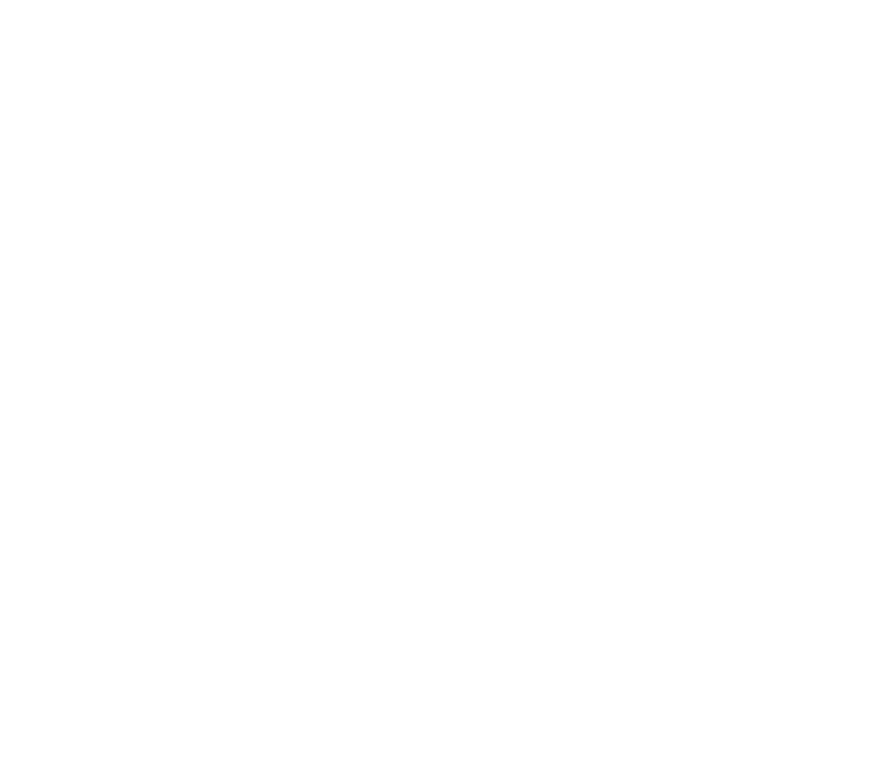
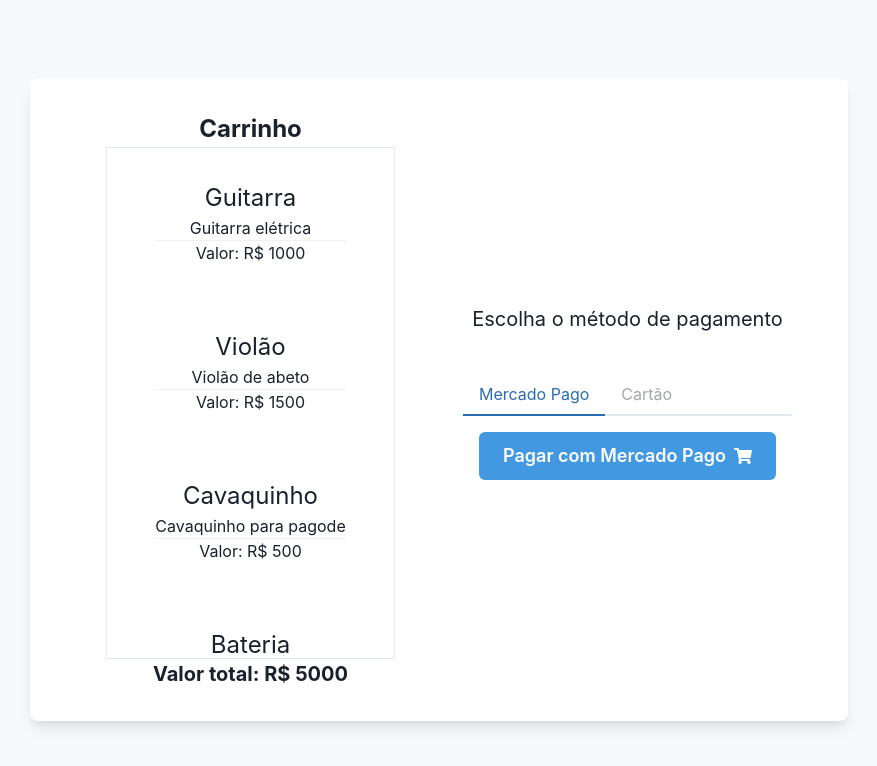
Before and after one commit to aqb/APS-application, a React (Create React App) app in the folder ProjetoRUP/musicshop-frontend/: page /finalizarpedido in a window 1280 px wide. Before the commit this address had no page. Shown: the top 766 px of the page, without its empty margins (201-1078 px from the left). Built offline with nearby package versions, Linux system fonts and the light colour scheme.

Commit message:
refactor: TelaCriarPedido

```diff
--- a/ProjetoRUP/musicshop-frontend/src/App.tsx
+++ b/ProjetoRUP/musicshop-frontend/src/App.tsx
@@ -21,9 +21,9 @@
   <ChakraProvider theme={theme}>
     <BrowserRouter>
       <Routes>
-        <Route path="/TelaCriarPedido" element={<TelaCriarPedido />}></Route>
-        <Route path="/TelaCadastro" element={<TelaCadastro />}></Route>
-        <Route path="/" element={<TelaLogin />}></Route>
+        <Route path="/finalizarpedido" element={<TelaCriarPedido />}></Route>
+        <Route path="/cadastro" element={<TelaCadastro />}></Route>
+        <Route path="/login" element={<TelaLogin />}></Route>
       </Routes>
     </BrowserRouter>
   </ChakraProvider>
--- a/ProjetoRUP/musicshop-frontend/src/telas/telaCriarPedido.tsx
+++ b/ProjetoRUP/musicshop-frontend/src/telas/telaCriarPedido.tsx
@@ -7,44 +7,50 @@
   SimpleGrid,
   Button,
   Text,
-  Divider
+  Divider,
+  Tab,
+  Tabs,
+  TabList,
+  TabPanels,
+  TabPanel,
+  Spacer
 } from "@chakra-ui/react";
 import { FaEye, FaEyeSlash, FaShoppingCart } from "react-icons/fa";
 
 const produtos = [
   {
     nome: "Guitarra",
-    valor: "1000",
+    valor: 1000,
     id: "0",
     descricao: "Guitarra elétrica"
   },
   {
     nome: "Violão",
-    valor: "1500",
+    valor: 1500,
     id: "1",
     descricao: "Violão de abeto"
   },
   {
     nome: "Cavaquinho",
-    valor: "500",
+    valor: 500,
     id: "2",
     descricao: "Cavaquinho para pagode"
   },
   {
     nome: "Bateria",
-    valor: "800",
+    valor: 800,
     id: "3",
     descricao: "Bateria jogo completo"
   },
   {
     nome: "Microfone",
-    valor: "300",
+    valor: 300,
     id: "4",
     descricao: "Microfone com cabo"
   },
   {
     nome: "Amplificador",
-    valor: "900",
+    valor: 900,
     id: "5",
     descricao: "Amplificador bivolt"
   }
@@ -65,17 +71,27 @@
         p={8}
       >
         <SimpleGrid columns={2}>
-          <Flex maxHeight="lg" overflow="auto" direction="column">
+          <Flex direction="column" alignItems="center">
+            <Flex>
+              <Text fontSize="2xl" fontWeight="bold">
+                Carrinho
+              </Text>
+            </Flex>
+            <Flex
+              maxHeight="lg"
+              overflow="auto"
+              direction="column"
+              justifyContent="start"
+              borderWidth="1px"
+            >
               {produtos.map((produto, index) => (
                 <Flex
                   key={index}
                   rounded={"lg"}
                   bg={useColorModeValue("white", "gray.700")}
-                boxShadow={"lg"}
                   m="4"
                   py="4"
                   px="8"
-                justifyContent="center"
                   alignItems="center"
                   direction="column"
                 >
@@ -86,7 +102,28 @@
                 </Flex>
               ))}
             </Flex>
-          <Flex justifyContent="center" alignItems="center">
+            <Text fontSize="xl" fontWeight="bold">
+              Valor total: R${" "}
+              {produtos
+                .map(item => item.valor)
+                .reduce((prev, curr) => prev + curr, 0)}
+            </Text>
+          </Flex>
+          <Flex
+            alignItems="center"
+            justifyContent="center"
+            direction="column"
+            p="6"
+          >
+            <Text fontSize="xl">Escolha o método de pagamento</Text>
+            <Box w="100%" pt="10">
+              <Tabs>
+                <TabList>
+                  <Tab>Mercado Pago</Tab>
+                  <Tab isDisabled>Cartão</Tab>
+                </TabList>
+                <TabPanels>
+                  <TabPanel>
                     <Button
                       loadingText="Submitting"
                       size="lg"
@@ -96,11 +133,15 @@
                         bg: "blue.500"
                       }}
                     >
-              Criar pedido
+                      Pagar com Mercado Pago
                       <Flex ml="2">
                         <FaShoppingCart />
                       </Flex>
                     </Button>
+                  </TabPanel>
+                </TabPanels>
+              </Tabs>
+            </Box>
           </Flex>
         </SimpleGrid>
       </Box>
```
Lines whose indentation alone changed are shown as unchanged.
